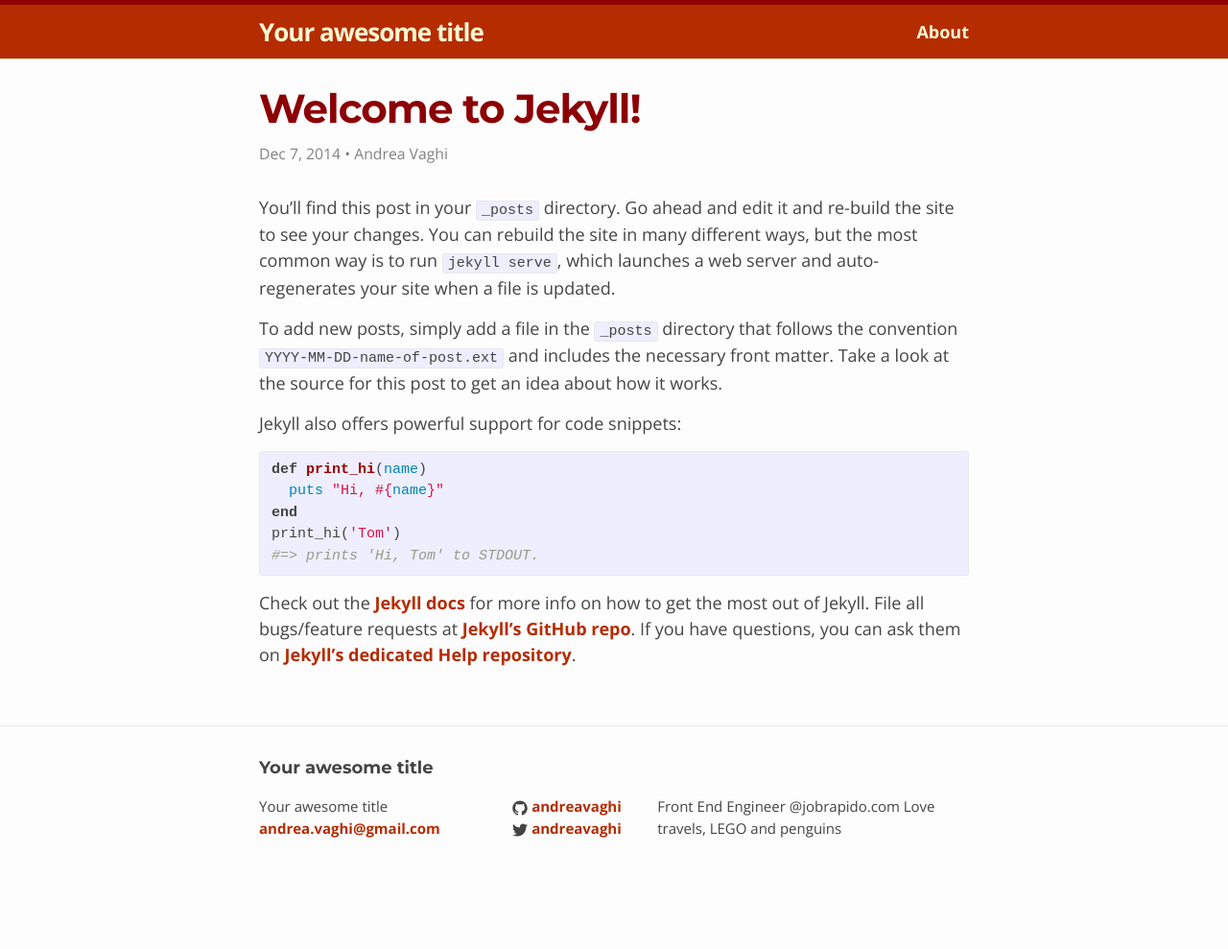
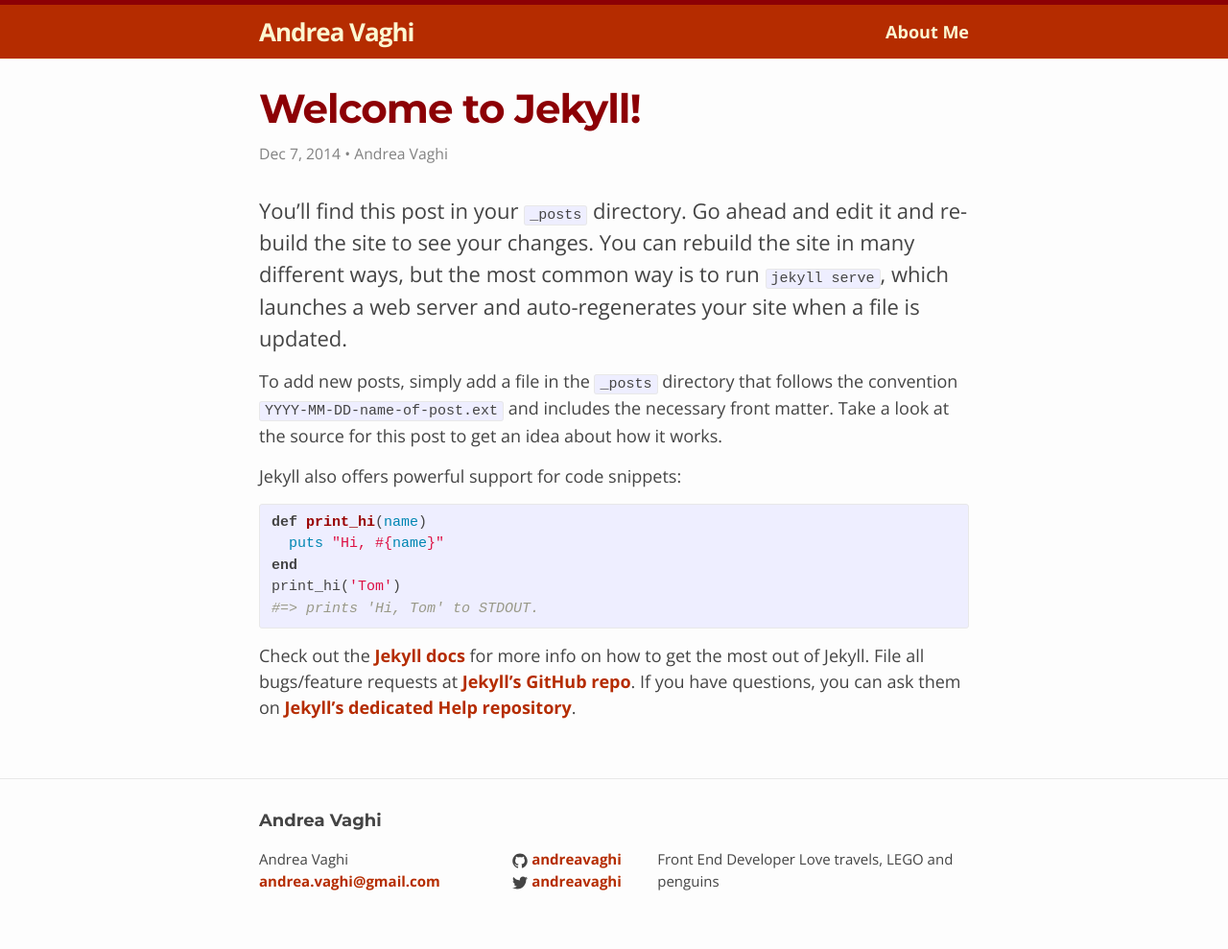
Before and after one commit to andreavaghi/andreavaghi.github.io, a Jekyll site: the page built from _posts/2014-12-07-welcome-to-jekyll.markdown, in a window 1280 px wide. Shown: the whole page at 96% size. Built offline with Jekyll 4.4.1, drawn with Linux system fonts in a browser that asks for light colours; before the commit the page ends 934 px from its top, so only the background shows below that.

Commit message:
add post header

```diff
--- a/_config.yml
+++ b/_config.yml
@@ -1,8 +1,8 @@
 # Site settings
-title: Your awesome title
+title: Andrea Vaghi
 email: andrea.vaghi@gmail.com
 description: |
-  Front End Engineer @jobrapido.com
+  Front End Developer
   Love travels, LEGO and penguins
 baseurl: "" # the subpath of your site, e.g. /blog/
 url: "http://andreavaghi.com" # the base hostname & protocol for your site
--- a/_posts/2014-12-07-welcome-to-jekyll.markdown
+++ b/_posts/2014-12-07-welcome-to-jekyll.markdown
@@ -5,7 +5,10 @@
 categories: jekyll update
 author: Andrea Vaghi
 ---
+{::options parse_block_html="true" /}
+<div class="post-content-header">
 You’ll find this post in your `_posts` directory. Go ahead and edit it and re-build the site to see your changes. You can rebuild the site in many different ways, but the most common way is to run `jekyll serve`, which launches a web server and auto-regenerates your site when a file is updated.
+</div>
 
 To add new posts, simply add a file in the `_posts` directory that follows the convention `YYYY-MM-DD-name-of-post.ext` and includes the necessary front matter. Take a look at the source for this post to get an idea about how it works.
 
--- a/_sass/_layout.scss
+++ b/_sass/_layout.scss
@@ -236,3 +236,7 @@
         }
     }
 }
+
+.post-content-header {
+    font-size: 22px;
+}
--- a/about.md
+++ b/about.md
@@ -1,6 +1,6 @@
 ---
 layout: page
-title: About
+title: About Me
 permalink: /about/
 ---
 
```
Also changed, not shown: Gemfile.lock.
